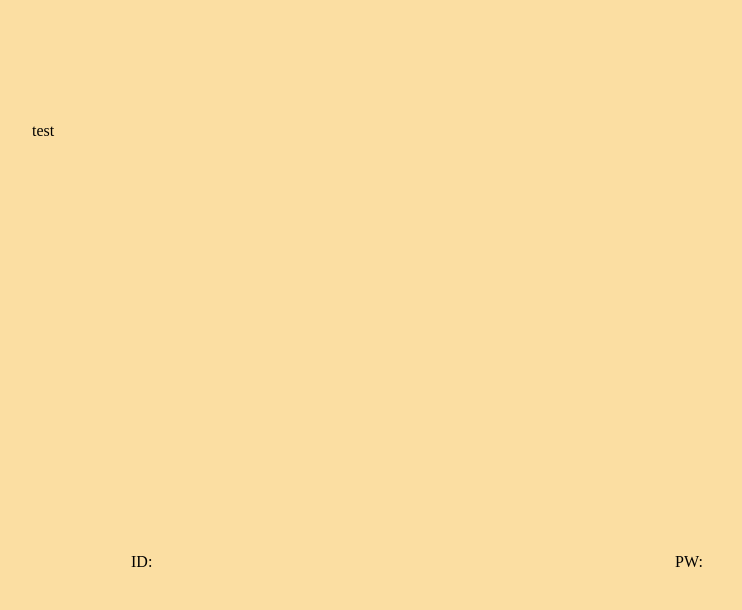
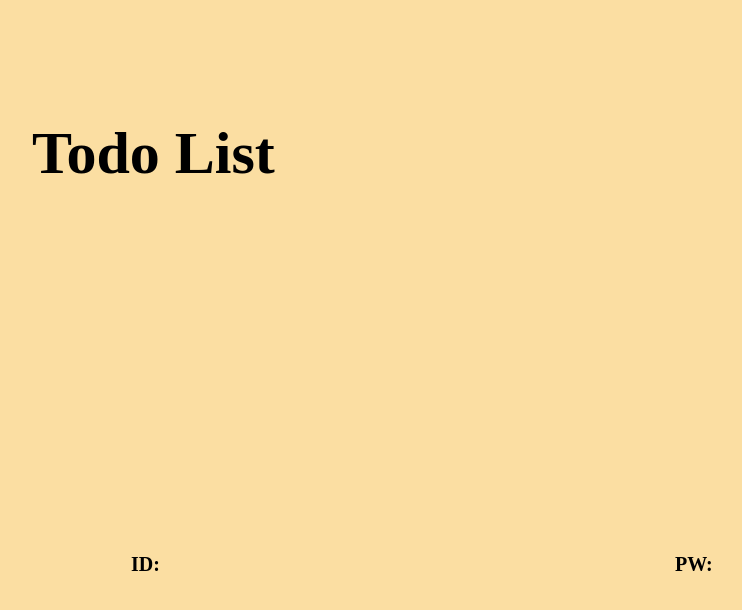
Before and after one commit to Parkjoungwan/wanted-pre-onboarding-challenge-fe-1, a React (Create React App) app: page / in a window 1280 px wide. Shown: the top 610 px of the page, without its empty margins (29-771 px from the left). Built offline with nearby package versions, Linux system fonts and the light colour scheme.

Commit message:
[ADD] Font 추가

```diff
--- a/src/index.tsx
+++ b/src/index.tsx
@@ -2,12 +2,14 @@ import React from "react";
 import ReactDOM from "react-dom/client";
 import "./index.css";
 import App from "./App";
+import { GlobalStyle } from "./styles/global";
 
 const root = ReactDOM.createRoot(
   document.getElementById("root") as HTMLElement
 );
 root.render(
   <React.StrictMode>
+    <GlobalStyle />
     <App />
   </React.StrictMode>
 );
--- a/src/layout/Home.tsx
+++ b/src/layout/Home.tsx
@@ -15,6 +15,9 @@ const LogoDiv = styled.div`
 `;
 
 const ImgDiv = styled.div`
+  font-family: NanumMyeongjo;
+  font-size: 60px;
+  font-weight: bold;
   grid-column: 2;
 `;
 
@@ -25,9 +28,15 @@ const InputDiv = styled.div`
 `;
 
 const IdDiv = styled.div`
+  font-family: NanumMyeongjo;
+  font-size: 20px;
+  font-weight: bold;
   grid-column: 2;
 `;
 const PwDiv = styled.div`
+  font-family: NanumMyeongjo;
+  font-size: 20px;
+  font-weight: bold;
   grid-column: 4;
 `;
 
@@ -44,9 +53,7 @@ export default function Home() {
   return (
     <HomeDiv>
       <LogoDiv>
-        <ImgDiv>
-            test
-        </ImgDiv>
+        <ImgDiv>Todo List</ImgDiv>
       </LogoDiv>
       <InputDiv>
         <IdDiv>ID: </IdDiv>
--- /dev/null
+++ b/src/styles/global.ts
@@ -0,0 +1,8 @@
+import { createGlobalStyle } from "styled-components";
+
+export const GlobalStyle = createGlobalStyle`
+    @font-face {
+        font-family: 'NanumMyeongjo';
+        src: url('../fonts/NanumMyeongjo-YetHangul.ttf'});
+    }
+`;
```
Also changed, not shown: src/logo.svg (deleted), 1 other file (tests, documents, lock files or other folders). Lines whose indentation alone changed are shown as unchanged.
